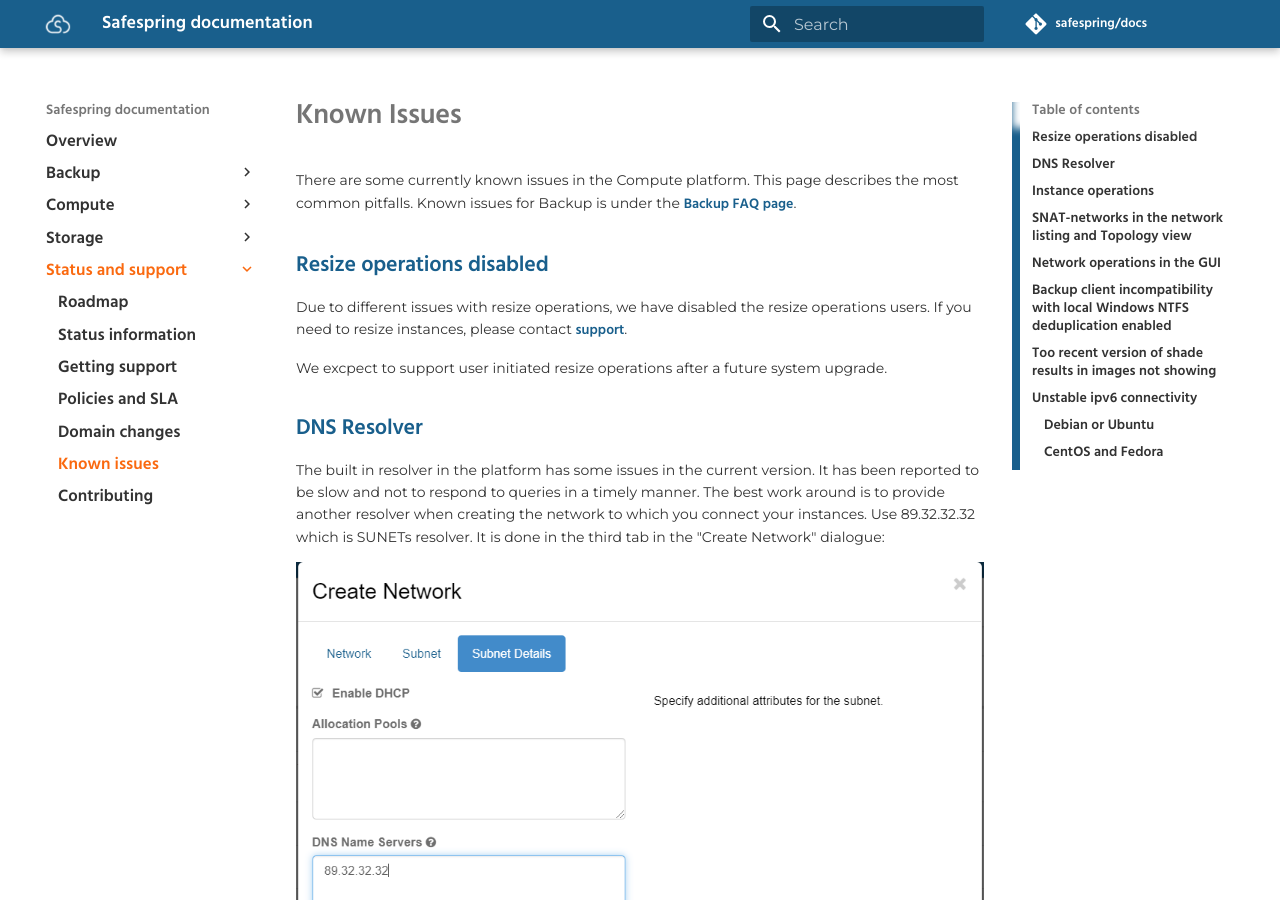
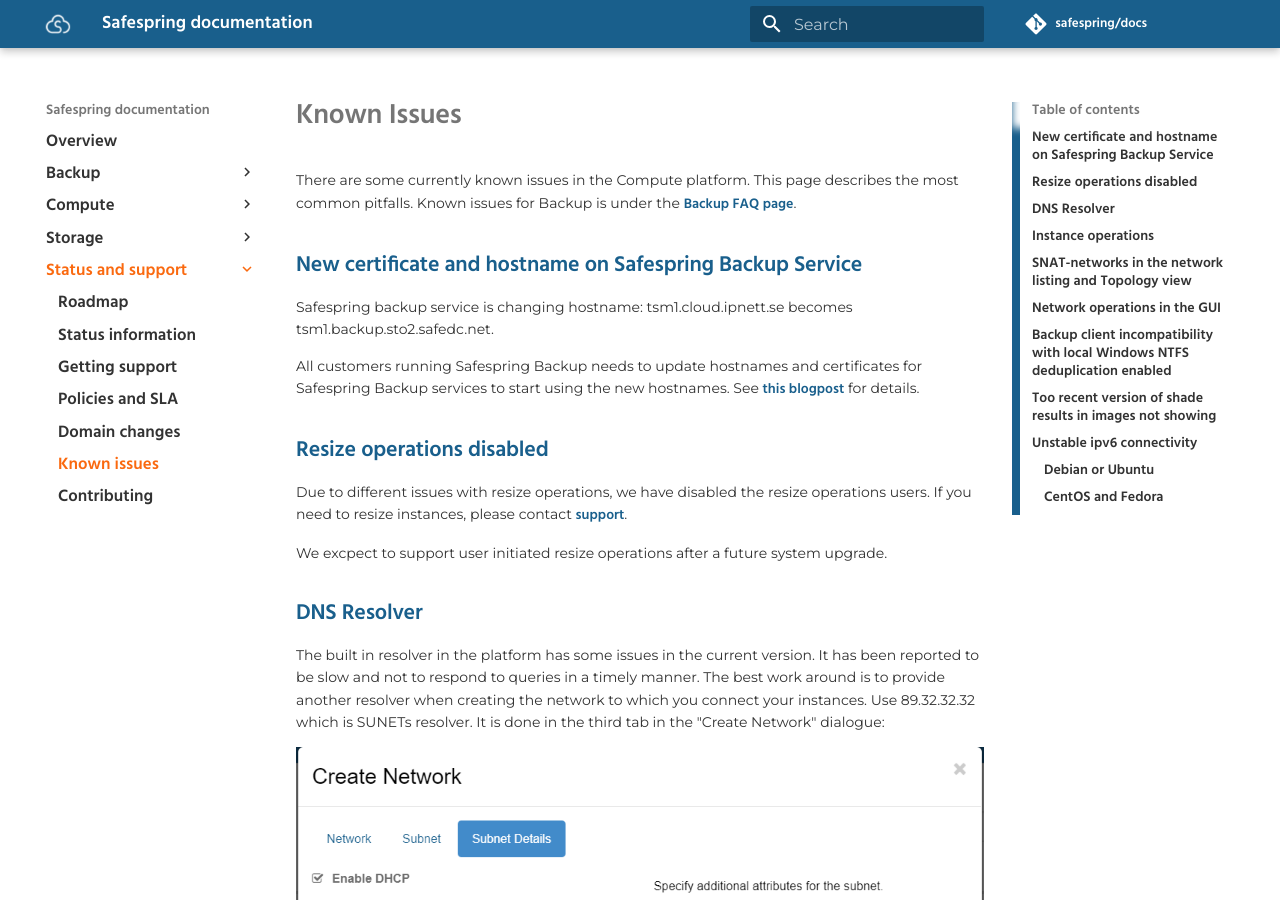
Before and after one commit to safespring/docs, an MkDocs documentation site: the page built from content/service/known_issues.md, in a window 1280 px wide and 900 px high. Built offline with MkDocs 1.6.1 and Material for MkDocs 9.7.7, drawn with Linux system fonts in a browser that asks for light colours; comment, search, counter and statistics services are not loaded; old or Windows-style settings are respelled for this version of MkDocs.

Commit message:
information about backup service domain name change, and update to known issues

```diff
--- a/content/service/known_issues.md
+++ b/content/service/known_issues.md
@@ -3,6 +3,15 @@
 There are some currently known issues in the Compute platform. This page
 describes the most common pitfalls. Known issues for Backup is under the [Backup
 FAQ page](/backup/faq).
+
+## New certificate and hostname on Safespring Backup Service
+
+Safespring backup service is changing hostname: tsm1.cloud.ipnett.se becomes
+tsm1.backup.sto2.safedc.net.
+
+All customers running Safespring Backup needs to update hostnames and
+certificates for Safespring Backup services to start using the new hostnames.
+See [this blogpost](https://docs.safespring.com/service/known_issues/) for details.
 
 ## Resize operations disabled
 
--- a/mkdocs.yml
+++ b/mkdocs.yml
@@ -50,6 +50,7 @@
   - Overview: "index.md"
   - Backup:
 #     - Status: "backup/status.md"
+    - New domain name: "backup/new-domain-name.md"
     - Getting started: "backup/getting-started.md"
     - Introduction: "backup/introduction.md"
     - Installation:
```
Also changed, not shown: content/backup/new-domain-name.md (added, +39 -0 lines), content/index.md (+3 -0 lines).
